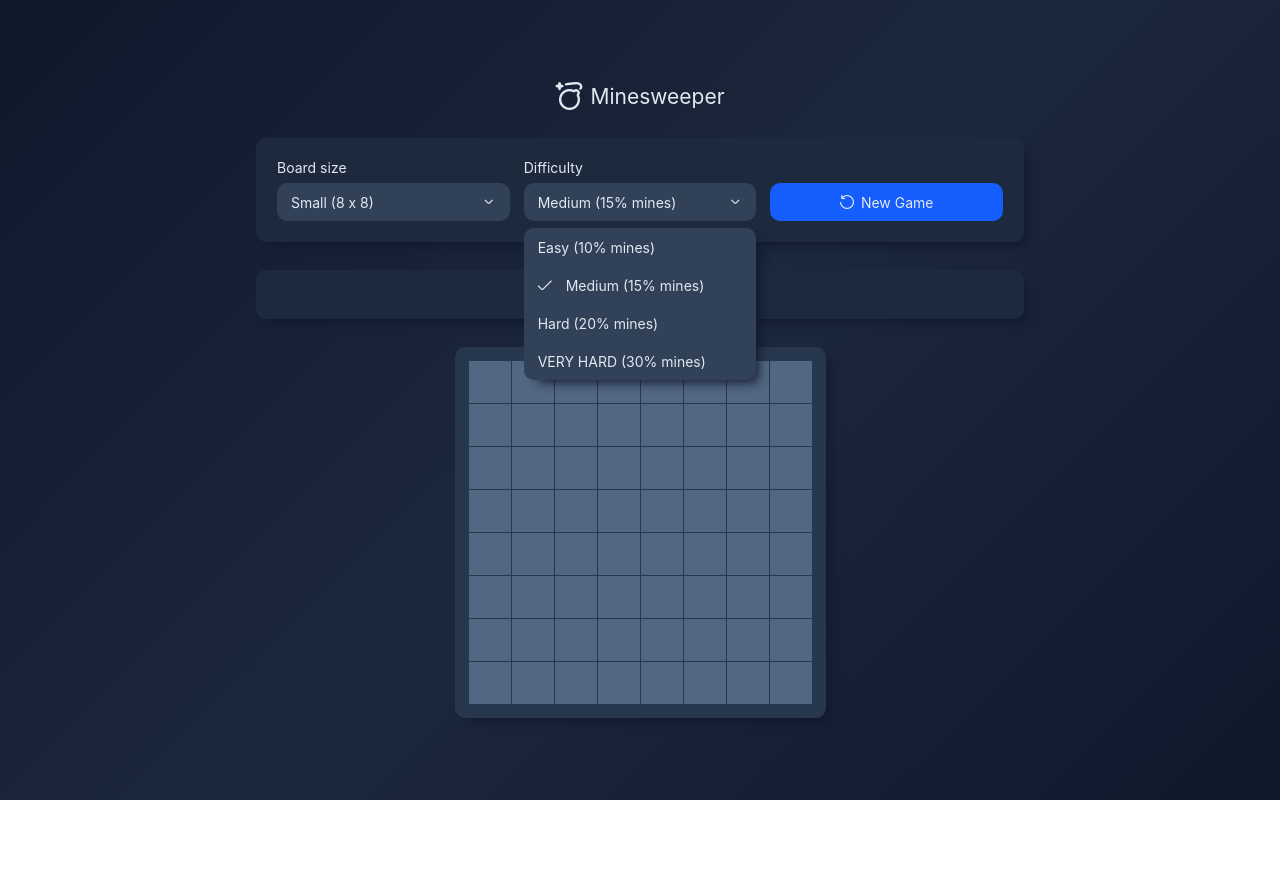
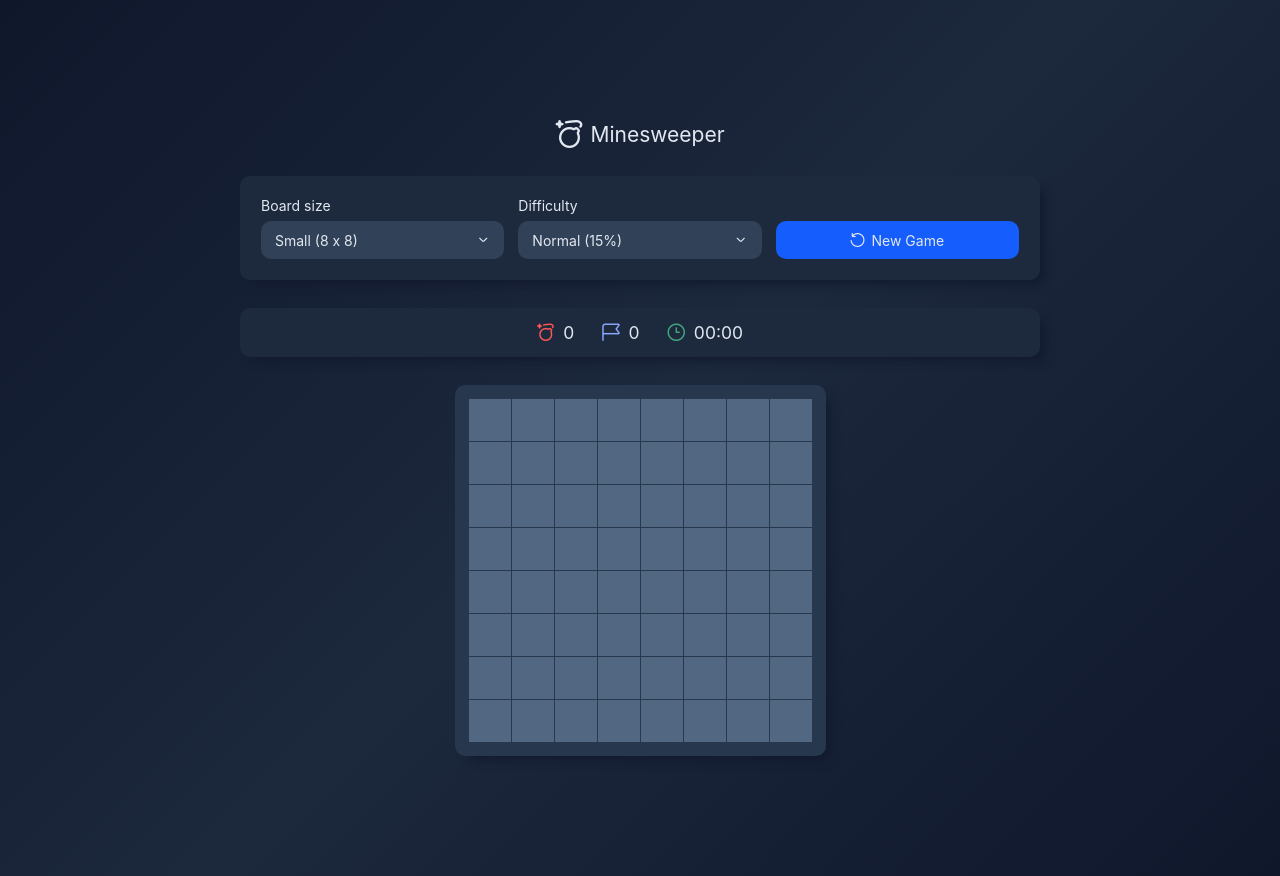
Before and after one commit to olios123/react-minesweeper, a React (Create React App) app: page / in a window 1280 px wide. Before the commit the page ends 800 px from the top, so only its background shows below. Built offline with nearby package versions, Linux system fonts and the light colour scheme.

Commit message:
Resizing board

```diff
--- a/src/Minesweeper.tsx
+++ b/src/Minesweeper.tsx
@@ -1,4 +1,4 @@
-import React, {useState} from 'react';
+import React, {useEffect, useState} from 'react';
 import Tile from './components/Tile';
 
 import {
@@ -8,30 +8,60 @@ import {
     DropdownElement
 } from './components/Dropdown';
 
-export default function Minesweeper() {
-    let boardSize = {
-        x: 8,
-        y: 8
-    }
-
+function generateBoard(boardSize: number) {
     let tiles = [];
     let keyEl = 0;
     let keyRow = 0;
 
-    for (let y = 0; y < boardSize.y; y++)
+    for (let y = 0; y < boardSize; y++)
     {
         let row = [];
-        for (let x = 0; x < boardSize.x; x++)
+        for (let x = 0; x < boardSize; x++)
         {
             row[x] = <Tile key={keyEl++} x={x} y={y}/>;
         }
         tiles[y] = <article key={keyRow++} className="board-row">{row}</article>
     }
 
-    const [selected, setSelected] = useState({
+    return tiles;
+}
+
+export default function Minesweeper() {
+    // Changing board size
+    const [selectedBoard, setSelectedBoard] = useState({
         value: "0",
         label: "Small (8 x 8)"
     })
+    const boardSizes = [8, 12, 16, 24];
+
+    // Changing game difficulty
+    const [selectedDifficulty, setSelectedDifficulty] = useState({
+        value: "1",
+        label: "Normal (15%)"
+    })
+    let difficulties = [10, 15, 20, 30];
+
+    // Board
+    const [board, setBoard] = useState<any>();
+
+    // Settings flags
+    const [flags, setFlags] = useState<number>(0);
+
+    // Bombs counter
+    const [bombs, setBombs] = useState<number>(0);
+
+    // Timer
+    const [timer, setTimer] = useState({
+        value: "00:00"
+    });
+
+    /* --------------------------------------------------------
+        In game changing settings
+    -------------------------------------------------------- */
+
+    useEffect(() => {
+        setBoard(generateBoard(boardSizes[parseInt(selectedBoard.value)]));
+    }, [selectedBoard, selectedDifficulty]);
 
     return (
         <>
@@ -45,67 +75,57 @@ export default function Minesweeper() {
 
                     <Dropdown
                         id="board-size"
-                        value={selected.value}
-                        onChange={(value, label) => setSelected({ value, label })}
+                        value={selectedBoard.value}
+                        onChange={(value, label) => setSelectedBoard({ value, label })}
                     >
                         <DropdownHeader>
-                            <p className="dropdown-selected">{selected.label}</p>
+                            <p className="dropdown-selected">{selectedBoard.label}</p>
                         </DropdownHeader>
-
                         <DropdownContent>
                             <DropdownElement value="0">
-                                <i className="fi fi-rr-check"></i>
                                 Small (8 x 8)
                             </DropdownElement>
-
                             <DropdownElement value="1">
                                 Medium (12 x 12)
                             </DropdownElement>
-
                             <DropdownElement value="2">
-                                Large (20 x 20)
+                                Large (16 x 16)
+                            </DropdownElement>
+                            <DropdownElement value="3">
+                                HUGE (24 x 24)
                             </DropdownElement>
                         </DropdownContent>
                     </Dropdown>
 
-                    {/*<div className="dropdown" id="board-size">*/}
-                    {/*    <div className="dropdown-header">*/}
-                    {/*        <p className="dropdown-selected">Small (8 x 8)</p>*/}
-
-                    {/*    </div>*/}
-                    {/*    <div className="dropdown-content">*/}
-                    {/*        <ol>*/}
-                    {/*            <li value="0">*/}
-                    {/*                <i className="fi fi-rr-check"></i>*/}
-                    {/*                Small (8 x 8)*/}
-                    {/*            </li>*/}
-                    {/*            <li value="1">Medium (12 x 12)</li>*/}
-                    {/*            <li value="2">Large (16 x 16)</li>*/}
-                    {/*            <li value="3">HUGE (24 x 24)</li>*/}
-                    {/*        </ol>*/}
-                    {/*    </div>*/}
-                    {/*</div>*/}
                 </article>
                 <article className="game-difficulty">
                     <p>Difficulty</p>
                     <div className="game-difficulty-buttons">
-                        <div className="dropdown" id="game-difficulty">
-                            <div className="dropdown-header">
-                                <p className="dropdown-selected">Medium (15% mines)</p>
-                                <i className="fi fi-rr-angle-small-down"></i>
-                            </div>
-                            <div className="dropdown-content">
-                                <ol>
-                                    <li value="0">Easy (10% mines)</li>
-                                    <li value="1">
-                                        <i className="fi fi-rr-check"></i>
-                                        Medium (15% mines)
-                                    </li>
-                                    <li value="2">Hard (20% mines)</li>
-                                    <li value="3">VERY HARD (30% mines)</li>
-                                </ol>
-                            </div>
-                        </div>
+
+                        <Dropdown
+                            id="game-difficulty"
+                            value={selectedDifficulty.value}
+                            onChange={(value, label) => setSelectedDifficulty({ value, label })}
+                        >
+                            <DropdownHeader>
+                                <p className="dropdown-selected">{selectedDifficulty.label}</p>
+                            </DropdownHeader>
+                            <DropdownContent>
+                                <DropdownElement value="0">
+                                    Easy (10% mines)
+                                </DropdownElement>
+                                <DropdownElement value="1">
+                                    Medium (15% mines)
+                                </DropdownElement>
+                                <DropdownElement value="2">
+                                    Hard (20% mines)
+                                </DropdownElement>
+                                <DropdownElement value="2">
+                                    HARDCORE (30% mines)
+                                </DropdownElement>
+                            </DropdownContent>
+                        </Dropdown>
+
                     </div>
                 </article>
                 <article className="new-game">
@@ -118,19 +138,19 @@ export default function Minesweeper() {
             <section className="game-info">
                 <article className="bombs">
                     <i className="fi fi-rr-bomb bomb"></i>
-                    <p>12</p>
+                    <p>{bombs}</p>
                 </article>
                 <article className="flags">
                     <i className="fi fi-rr-flag-alt flag"></i>
-                    <p>20</p>
+                    <p>{flags}</p>
                 </article>
                 <article className="time">
                     <i className="fi fi-rr-clock-three time"></i>
-                    <p>12:20</p>
+                    <p>{timer.value}</p>
                 </article>
             </section>
-            <section className="board">
-                {tiles}
+            <section className={`board board-size-${boardSizes[parseInt(selectedBoard.value)]}`}>
+                {board}
             </section>
         </>
     );
--- a/src/components/Dropdown.tsx
+++ b/src/components/Dropdown.tsx
@@ -4,7 +4,6 @@ import {
     ReactNode,
     ReactElement
 } from "react";
-import {RecordWithTtl} from "node:dns";
 
 /* --------------------------------------------------------
    DROPDOWN
@@ -80,12 +79,10 @@ export function DropdownContent({
                                     onSelect,
                                     selectedValue
                                 }: DropdownContentProps) {
-    if (!open) return null;
-
     const arrayChildren = Array.isArray(children) ? children : [children];
 
     return (
-        <div className="dropdown-content">
+        <div className={`dropdown-content ${open ? "open" : ""}`}>
             <ol>
                 {arrayChildren.map((child: ReactElement) =>
                     cloneElement(child as ReactElement<any>, {
--- a/src/styles/main.css
+++ b/src/styles/main.css
@@ -15,20 +15,28 @@
   font-style: normal;
 }
 
+html {
+  width: 100%;
+  min-height: 100%;
+  background: var(--background);
+}
+
 html, body {
-  width: 100%;
-  height: 100%;
   display: flex;
   justify-content: center;
   align-items: center;
-  background: var(--background);
 }
 
 body {
   display: flex;
   flex-direction: column;
+  justify-content: center;
+  align-items: center;
+  height: 100%;
   gap: 2em;
-  padding: 20vw;
+  width: 100%;
+  max-width: 1200px;
+  padding: 120px 0;
 }
 
 i {
@@ -42,7 +50,8 @@ section {
   background-color: var(--section-color);
   border-radius: var(--border-radius);
   box-shadow: var(--box-shadow);
-  width: 100%;
+  width: 80%;
+  max-width: 800px;
 }
 
 button {
@@ -94,6 +103,15 @@ button i {
   box-shadow: var(--box-shadow);
   background-color: var(--input-background);
   border-radius: var(--border-radius);
+  max-height: 0;
+  overflow-y: hidden;
+  transition: 0.3s ease-in-out;
+  transition-property: max-height, opacity;
+  opacity: 0.5;
+}
+.dropdown .dropdown-content.open {
+  max-height: 200px;
+  opacity: 1;
 }
 .dropdown .dropdown-content ol {
   list-style-type: none;
@@ -178,6 +196,12 @@ button i {
   padding: 1em;
   background-color: var(--board-background);
 }
+#minesweeper .board.board-size-16 .board-row .tile {
+  width: calc(var(--font-size) * 2);
+}
+#minesweeper .board.board-size-24 .board-row .tile {
+  width: calc(var(--font-size) * 2);
+}
 #minesweeper .board .board-row {
   display: flex;
   flex-direction: row;
--- a/src/styles/main.scss
+++ b/src/styles/main.scss
@@ -15,21 +15,28 @@
   font-weight: 400;
   font-style: normal;
 }
+html {
+  width: 100%;
+  min-height: 100%;
+  background: var(--background);
+}
 
 html, body {
-  width: 100%;
-  height: 100%;
   display: flex;
   justify-content: center;
   align-items: center;
-  background: var(--background);
 }
 
 body {
   display: flex;
   flex-direction: column;
+  justify-content: center;
+  align-items: center;
+  height: 100%;
   gap: 2em;
-  padding: 20vw;
+  width: 100%;
+  max-width: 1200px;
+  padding: 120px 0;
 }
 
 i {
@@ -43,7 +50,8 @@ section {
   background-color: var(--section-color);
   border-radius: var(--border-radius);
   box-shadow: var(--box-shadow);
-  width: 100%;
+  width: 80%;
+  max-width: 800px;
 }
 
 button {
@@ -99,6 +107,16 @@ button {
 	box-shadow: var(--box-shadow);
 	background-color: var(--input-background);
 	border-radius: var(--border-radius);
+	max-height: 0;
+	overflow-y: hidden;
+	transition: 0.3s ease-in-out;
+	transition-property: max-height, opacity;
+	opacity: 0.5;
+
+	&.open {
+	  max-height: 200px;
+	  opacity: 1;
+	}
 
 	ol {
 	  list-style-type: none;
@@ -202,6 +220,23 @@ button {
 	padding: 1em;
 	background-color: var(--board-background);
 
+	// 8 x 8
+	&.board-size-8 {}
+	// 12 x 12
+	&.board-size-12 {}
+	// 16 x 16
+	&.board-size-16 {
+		.board-row .tile {
+		  width: calc(var(--font-size) * 2);
+		}
+	}
+	// 24 x 24
+	&.board-size-24 {
+	  .board-row .tile {
+		width: calc(var(--font-size) * 2);
+	  }
+	}
+
 	.board-row {
 	  display: flex;
 	  flex-direction: row;
```
Also changed, not shown: 1 other file (tests, documents, lock files or other folders).
